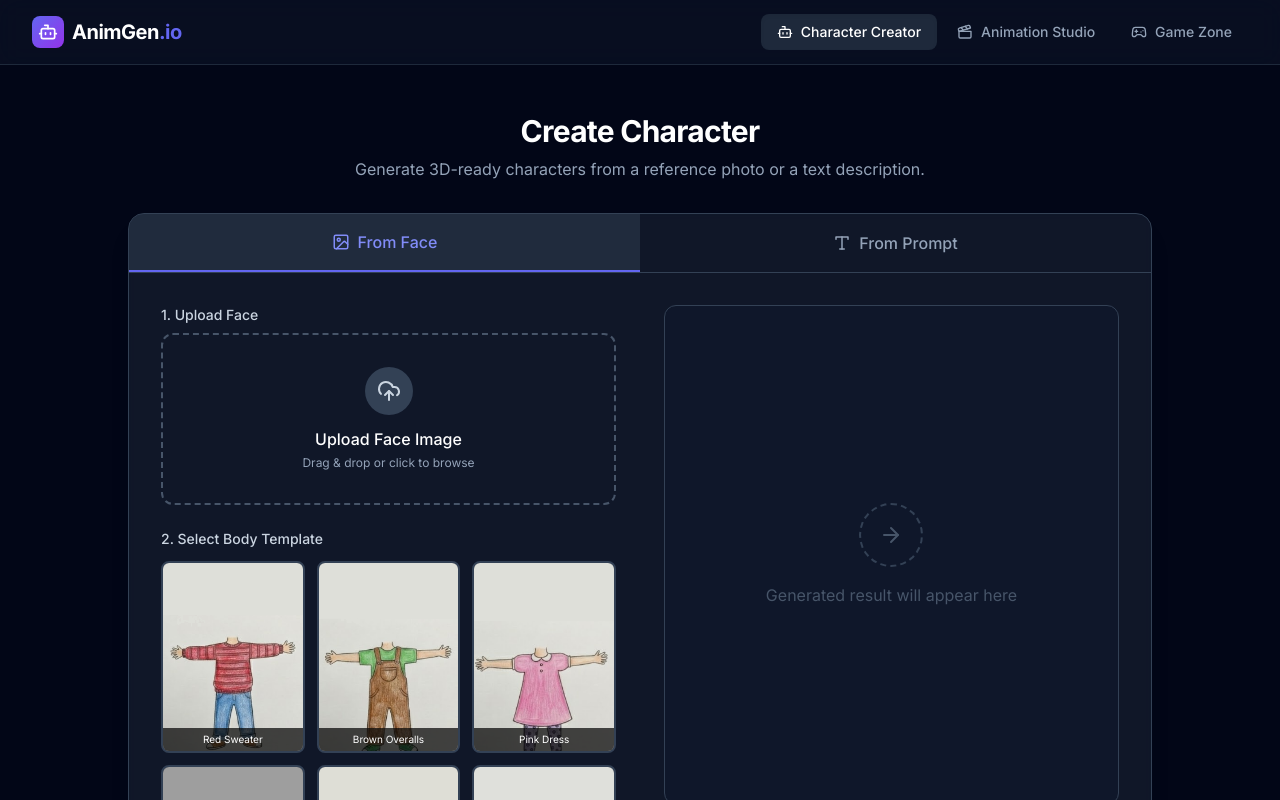
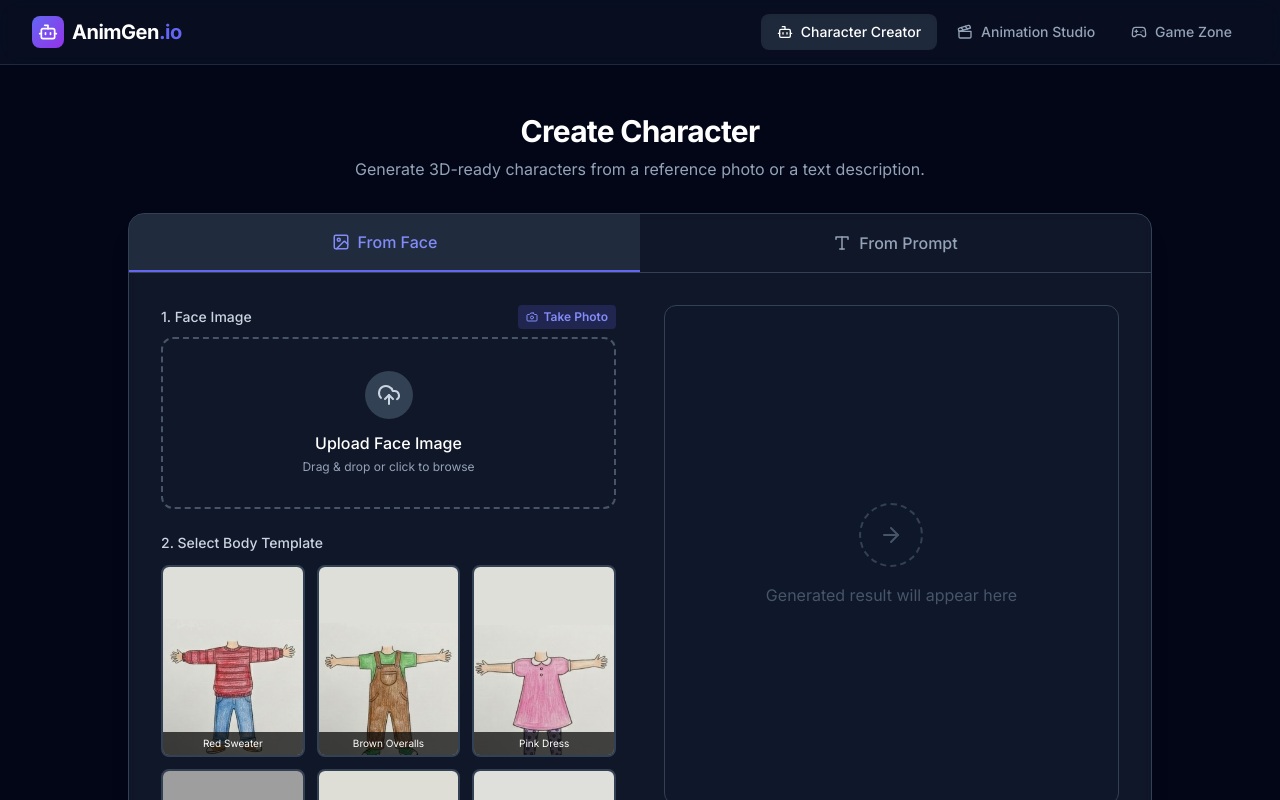
Before and after one commit to tamchamchi/animgen-studio, a React (Vite) app: page / in a window 1280 px wide. Shown: the top 800 px of the page. Built offline with nearby package versions, Linux system fonts and the light colour scheme; no server answers; grey boxes are pictures that could not be loaded.

Commit message:
feat: Add camera functionality to CharacterCreator for face image capture; refactor image upload logic

```diff
--- a/components/CharacterCreator.tsx
+++ b/components/CharacterCreator.tsx
@@ -1,8 +1,10 @@
-import { useState, useRef, SetStateAction } from 'react';
+
+import React, { useState, useRef, useEffect } from 'react';
 import { FileUpload } from './ui/FileUpload';
-import { Sparkles, Image as ImageIcon, Type, Loader2, ArrowRight, Download, Move, Save, RotateCcw, Hand, ZoomIn, ZoomOut } from 'lucide-react';
-import { createCharacterByFace, createCharacterByPrompt, FILE_BASE_URL } from '../services/api';
+import { Sparkles, Image as ImageIcon, Type, Loader2, ArrowRight, Download, Move, Save, RotateCcw, Hand, ZoomIn, ZoomOut, Camera, X, CameraOff, RefreshCw } from 'lucide-react';
+import { createCharacterByFace, createCharacterByPrompt, API_BASE_URL } from '../services/api';
 import { CharacterResponse, BODY_TEMPLATES } from '../types';
+
 
 export const CharacterCreator: React.FC = () => {
   const [activeTab, setActiveTab] = useState<'face' | 'prompt'>('face');
@@ -15,6 +17,12 @@ export const CharacterCreator: React.FC = () => {
   const [file, setFile] = useState<File | null>(null);
   const [prompt, setPrompt] = useState('');
   const [selectedBodyId, setSelectedBodyId] = useState<string>('default');
+
+  // Camera State
+  const [isCameraOpen, setIsCameraOpen] = useState(false);
+  const [cameraLoading, setCameraLoading] = useState(false);
+  const videoRef = useRef<HTMLVideoElement>(null);
+  const streamRef = useRef<MediaStream | null>(null);
 
   // Manual Adjustment State
   const [isAdjusting, setIsAdjusting] = useState(false);
@@ -30,8 +38,69 @@ export const CharacterCreator: React.FC = () => {
   const getFullUrl = (path: string) => {
     if (!path) return '';
     if (path.startsWith('http') || path.startsWith('data:')) return path;
-    return `${FILE_BASE_URL}${path}`;
+    return `${API_BASE_URL}${path}`;
   };
+
+  // --- Camera Logic ---
+  const startCamera = async () => {
+    setCameraLoading(true);
+    setError(null);
+    try {
+      const stream = await navigator.mediaDevices.getUserMedia({
+        video: { facingMode: 'user', width: { ideal: 1280 }, height: { ideal: 720 } }
+      });
+      if (videoRef.current) {
+        videoRef.current.srcObject = stream;
+        streamRef.current = stream;
+        setIsCameraOpen(true);
+      }
+    } catch (err: any) {
+      setError("Camera access denied or not available.");
+      console.error(err);
+    } finally {
+      setCameraLoading(false);
+    }
+  };
+
+  const stopCamera = () => {
+    if (streamRef.current) {
+      streamRef.current.getTracks().forEach(track => track.stop());
+      streamRef.current = null;
+    }
+    setIsCameraOpen(false);
+  };
+
+  const capturePhoto = () => {
+    if (!videoRef.current) return;
+
+    const canvas = document.createElement('canvas');
+    canvas.width = videoRef.current.videoWidth;
+    canvas.height = videoRef.current.videoHeight;
+    const ctx = canvas.getContext('2d');
+    if (ctx) {
+      // Mirror the capture to match the preview
+      ctx.translate(canvas.width, 0);
+      ctx.scale(-1, 1);
+      ctx.drawImage(videoRef.current, 0, 0);
+
+      canvas.toBlob((blob) => {
+        if (blob) {
+          const capturedFile = new File([blob], `capture_${Date.now()}.jpg`, { type: 'image/jpeg' });
+          setFile(capturedFile);
+          stopCamera();
+        }
+      }, 'image/jpeg', 0.95);
+    }
+  };
+
+  useEffect(() => {
+    return () => stopCamera(); // Cleanup on unmount
+  }, []);
+
+  // Switch tabs should stop camera
+  useEffect(() => {
+    stopCamera();
+  }, [activeTab]);
 
   const handleGenerate = async () => {
     setLoading(true);
@@ -43,13 +112,10 @@ export const CharacterCreator: React.FC = () => {
       let response;
       if (activeTab === 'face') {
         if (!file) {
-          throw new Error("Please upload a face image first.");
+          throw new Error("Please upload or capture a face image first.");
         }
 
-        // Get the selected body template
         const selectedTemplate = BODY_TEMPLATES.find(t => t.id === selectedBodyId) || BODY_TEMPLATES[0];
-
-        // Convert the imported image path to a Blob
         const bodyRes = await fetch(selectedTemplate.src);
         const bodyBlob = await bodyRes.blob();
 
@@ -61,7 +127,6 @@ export const CharacterCreator: React.FC = () => {
         response = await createCharacterByPrompt(prompt);
       }
       setResult(response);
-      // Reset adjustments defaults for new generation
       setFacePosition({ x: 0, y: 0, scale: 1 });
     } catch (err: any) {
       setError(err.message || "An unexpected error occurred.");
@@ -70,12 +135,10 @@ export const CharacterCreator: React.FC = () => {
     }
   };
 
-  // --- Adjustment Logic (Frontend Only) ---
-
+  // --- Adjustment Logic ---
   const handleMouseDown = (e: React.MouseEvent) => {
     e.preventDefault();
     setIsDragging(true);
-    // Calculate the offset between mouse and current image position
     setDragStart({
       x: e.clientX - facePosition.x,
       y: e.clientY - facePosition.y
@@ -85,8 +148,6 @@ export const CharacterCreator: React.FC = () => {
   const handleMouseMove = (e: React.MouseEvent) => {
     if (!isDragging) return;
     e.preventDefault();
-
-    // Update position based on mouse movement relative to start offset
     setFacePosition(prev => ({
       ...prev,
       x: e.clientX - dragStart.x,
@@ -108,50 +169,41 @@ export const CharacterCreator: React.FC = () => {
     setError(null);
 
     try {
-      // 1. Load the Body Image (High Res)
       const template = BODY_TEMPLATES.find(t => t.id === selectedBodyId) || BODY_TEMPLATES[0];
       const bodyImg = new Image();
       bodyImg.crossOrigin = "anonymous";
       bodyImg.src = template.src;
       await bodyImg.decode();
 
-      // 2. Load the Face Image
       const faceImg = new Image();
       faceImg.crossOrigin = "anonymous";
       faceImg.src = getFullUrl(result.face_url);
       await faceImg.decode();
 
-      // 3. Create Canvas matching Body dimensions
       const canvas = document.createElement('canvas');
       canvas.width = bodyImg.naturalWidth;
       canvas.height = bodyImg.naturalHeight;
       const ctx = canvas.getContext('2d');
       if (!ctx) throw new Error("Could not create canvas context");
 
-      // 4. Draw Body Base
       ctx.drawImage(bodyImg, 0, 0);
-
-      // 5. Calculate Coordinates Mapping
 
       const containerRect = imageContainerRef.current.getBoundingClientRect();
       const containerW = containerRect.width;
       const containerH = containerRect.height;
 
-      // Calculate how the body image is visually rendered (object-contain)
       const imgRatio = bodyImg.naturalWidth / bodyImg.naturalHeight;
       const containerRatio = containerW / containerH;
 
       let renderW, renderH, offsetLeft, offsetTop, scaleFactor;
 
       if (imgRatio < containerRatio) {
-        // Fits height (vertical fit)
         renderH = containerH;
         renderW = containerH * imgRatio;
         offsetLeft = (containerW - renderW) / 2;
         offsetTop = 0;
         scaleFactor = bodyImg.naturalHeight / renderH;
       } else {
-        // Fits width (horizontal fit)
         renderW = containerW;
         renderH = containerW / imgRatio;
         offsetLeft = 0;
@@ -159,42 +211,30 @@ export const CharacterCreator: React.FC = () => {
         scaleFactor = bodyImg.naturalWidth / renderW;
       }
 
-      // 6. Calculate Face Visual Position
-      // These must match the CSS styles exactly
-      const faceBaseW = 128; // CSS w-32 = 128px (approximate reference for calculation)
+      const faceBaseW = 128;
       const faceBaseH = faceImageRef.current.naturalHeight * (128 / faceImageRef.current.naturalWidth);
 
-      // Visual center relative to container
-      // CSS: left-1/2 (50%) - ml-[64px] (half width) -> creates center anchor
-      // Transform: translate(x, y)
       const visualCenterX = (containerW / 2) + facePosition.x;
-      const visualCenterY = 50 + (faceBaseH / 2) + facePosition.y; // Top fixed at 50px
+      const visualCenterY = 50 + (faceBaseH / 2) + facePosition.y;
 
-      // Target Dimensions (Scaled)
       const faceVisualW = faceBaseW * facePosition.scale;
       const faceVisualH = faceBaseH * facePosition.scale;
 
       const visualLeft = visualCenterX - (faceVisualW / 2);
       const visualTop = visualCenterY - (faceVisualH / 2);
 
-      // 7. Map to Canvas Coordinates
-      // Remove the "black bars" offset from object-contain
       const relativeLeft = visualLeft - offsetLeft;
       const relativeTop = visualTop - offsetTop;
 
-      // Scale up to natural resolution
       const canvasX = relativeLeft * scaleFactor;
       const canvasY = relativeTop * scaleFactor;
       const canvasW = faceVisualW * scaleFactor;
       const canvasH = faceVisualH * scaleFactor;
 
-      // 8. Draw Face on Canvas
       ctx.drawImage(faceImg, canvasX, canvasY, canvasW, canvasH);
 
-      // 9. Export Result
       const newImageUrl = canvas.toDataURL('image/png');
 
-      // Update local state with the new image
       setResult(prev => prev ? ({
         ...prev,
         image_url: newImageUrl
@@ -250,11 +290,41 @@ export const CharacterCreator: React.FC = () => {
               {activeTab === 'face' ? (
                 <div className="space-y-6">
                   <div className="space-y-2">
-                    <label className="block text-sm font-medium text-slate-300">1. Upload Face</label>
-                    <FileUpload
-                      label="Upload Face Image"
-                      onFileSelect={(f: SetStateAction<File | null>) => setFile(f)}
-                    />
+                    <div className="flex justify-between items-center mb-1">
+                      <label className="block text-sm font-medium text-slate-300">1. Face Image</label>
+                      <button
+                        onClick={isCameraOpen ? stopCamera : startCamera}
+                        disabled={cameraLoading}
+                        className={`flex items-center gap-1.5 text-xs font-semibold px-2 py-1 rounded transition-colors ${isCameraOpen ? 'bg-red-500/20 text-red-400 hover:bg-red-500/30' : 'bg-indigo-500/20 text-indigo-400 hover:bg-indigo-500/30'}`}
+                      >
+                        {cameraLoading ? <RefreshCw size={12} className="animate-spin" /> : (isCameraOpen ? <CameraOff size={12} /> : <Camera size={12} />)}
+                        {isCameraOpen ? 'Cancel' : 'Take Photo'}
+                      </button>
+                    </div>
+
+                    {isCameraOpen ? (
+                      <div className="relative rounded-xl overflow-hidden bg-black aspect-video border-2 border-indigo-500/50 group">
+                        <video
+                          ref={videoRef}
+                          autoPlay
+                          playsInline
+                          className="w-full h-full object-cover scale-x-[-1]"
+                        />
+                        <div className="absolute inset-x-0 bottom-4 flex justify-center px-4">
+                          <button
+                            onClick={capturePhoto}
+                            className="bg-indigo-600 hover:bg-indigo-500 text-white w-12 h-12 rounded-full flex items-center justify-center shadow-lg transform active:scale-90 transition-transform"
+                          >
+                            <Camera size={24} />
+                          </button>
+                        </div>
+                      </div>
+                    ) : (
+                      <FileUpload
+                        label="Upload Face Image"
+                        onFileSelect={(f) => setFile(f)}
+                      />
+                    )}
                   </div>
 
                   <div className="space-y-3">
@@ -296,17 +366,18 @@ export const CharacterCreator: React.FC = () => {
               )}
 
               {error && (
-                <div className="p-4 bg-red-500/10 border border-red-500/20 rounded-lg text-red-400 text-sm">
+                <div className="p-4 bg-red-500/10 border border-red-500/20 rounded-lg text-red-400 text-sm flex items-center gap-2">
+                  <X size={16} className="shrink-0" />
                   {error}
                 </div>
               )}
 
               <button
                 onClick={handleGenerate}
-                disabled={loading || adjusting}
+                disabled={loading || adjusting || isCameraOpen}
                 className={`
                   w-full py-4 rounded-xl flex items-center justify-center gap-2 font-semibold text-lg transition-all
-                  ${loading
+                  ${(loading || isCameraOpen)
                     ? 'bg-slate-700 text-slate-400 cursor-not-allowed'
                     : 'bg-indigo-600 hover:bg-indigo-500 text-white shadow-lg shadow-indigo-600/25 hover:shadow-indigo-600/40'}
                 `}
@@ -337,7 +408,6 @@ export const CharacterCreator: React.FC = () => {
                     </div>
                   </div>
 
-                  {/* Editor Canvas Area */}
                   <div
                     className="flex-1 relative bg-slate-950/50 overflow-hidden flex justify-center py-4 cursor-move"
                     ref={editorRef}
@@ -346,18 +416,14 @@ export const CharacterCreator: React.FC = () => {
                     onMouseLeave={handleMouseUp}
                   >
                     <div ref={imageContainerRef} className="relative h-[500px] w-full max-w-[400px]">
-                      {/* Background Body */}
                       <img
                         src={BODY_TEMPLATES.find(t => t.id === selectedBodyId)?.src || BODY_TEMPLATES[0].src}
                         className="w-full h-full object-contain pointer-events-none opacity-80"
                         alt="Body Template"
                       />
-                      {/* Face Overlay */}
                       <img
                         ref={faceImageRef}
                         src={getFullUrl(result.face_url)}
-                        // Visual Fix: left-1/2 centers start, -ml-[64px] centers element (half of w-32=128px)
-                        // Then transform translates relative to center
                         className={`absolute top-[50px] left-1/2 -ml-[64px] w-32 h-auto object-cover border-2 border-indigo-400/50 rounded-full shadow-xl transition-transform duration-75
                                       ${isDragging ? 'cursor-grabbing scale-[1.02]' : 'cursor-grab'}
                                     `}
@@ -371,10 +437,8 @@ export const CharacterCreator: React.FC = () => {
                     </div>
                   </div>
 
-                  {/* Controls */}
                   <div className="p-4 bg-slate-800 border-t border-slate-700">
                     <div className="flex items-center gap-4">
-                      {/* Scale */}
                       <div className="flex-1 space-y-1">
                         <div className="flex justify-between text-xs font-medium text-slate-400">
                           <span>Scale</span>
@@ -398,8 +462,6 @@ export const CharacterCreator: React.FC = () => {
                         <button onClick={() => setFacePosition(p => ({ ...p, scale: Math.min(2, p.scale + 0.1) }))} className="p-2 bg-slate-700 rounded-full hover:bg-slate-600">
                           <ZoomIn size={16} />
                         </button>
-
-                        {/* Reset Button */}
                         <button
                           onClick={() => setFacePosition({ x: 0, y: 0, scale: 1 })}
                           className="p-2 bg-slate-700 hover:bg-slate-600 rounded-lg text-slate-300 transition-colors ml-2"
```
